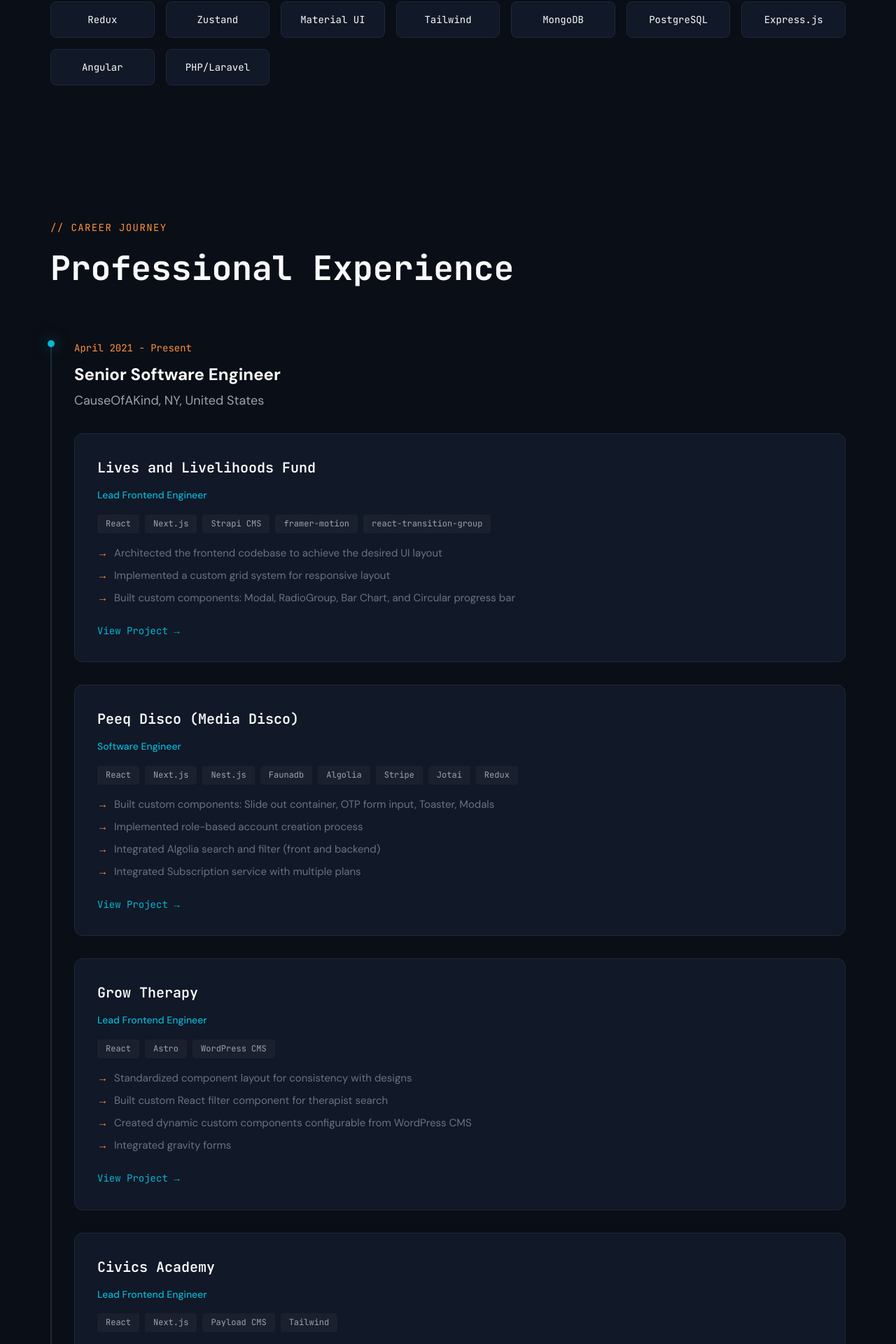
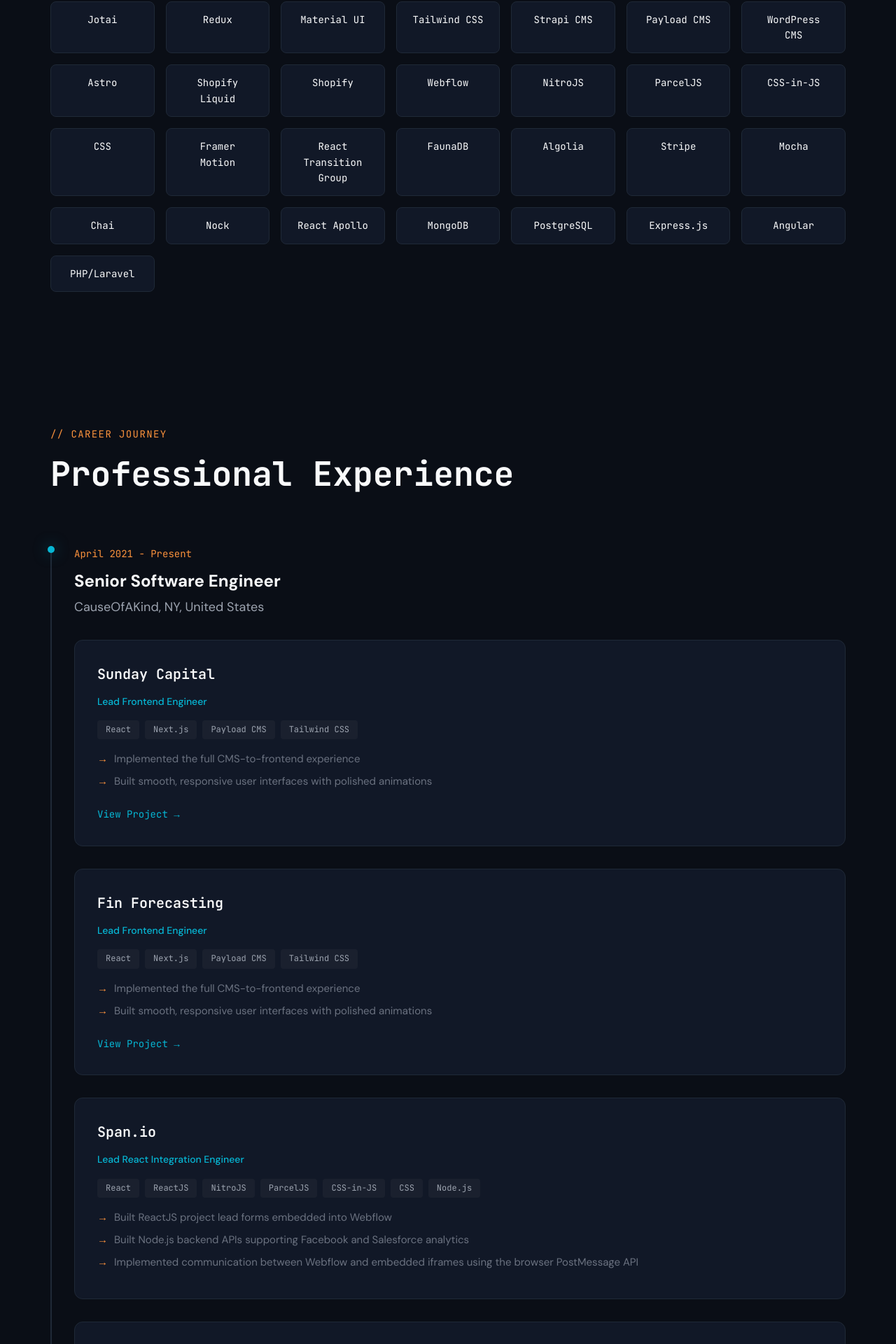
Before and after one commit to rkterungwa16/terk-portfolio, a React (Vite) app: page / in a window 1280 px wide. Shown: the part 1134-3054 px from the top of the page at 70% size. Built offline with nearby package versions, Linux system fonts and the light colour scheme.

Commit message:
update the latest experiences and skills

```diff
--- a/src/Portfolio.tsx
+++ b/src/Portfolio.tsx
@@ -21,6 +21,7 @@
   }, []);
 
   const skills = [
+    'React',
     'React.js',
     'Next.js',
     'Node.js',
@@ -29,9 +30,28 @@
     'JavaScript',
     'Jotai',
     'Redux',
-    'Zustand',
     'Material UI',
-    'Tailwind',
+    'Tailwind CSS',
+    'Strapi CMS',
+    'Payload CMS',
+    'WordPress CMS',
+    'Astro',
+    'Shopify Liquid',
+    'Shopify',
+    'Webflow',
+    'NitroJS',
+    'ParcelJS',
+    'CSS-in-JS',
+    'CSS',
+    'Framer Motion',
+    'React Transition Group',
+    'FaunaDB',
+    'Algolia',
+    'Stripe',
+    'Mocha',
+    'Chai',
+    'Nock',
+    'React Apollo',
     'MongoDB',
     'PostgreSQL',
     'Express.js',
@@ -46,20 +66,84 @@
       company: 'CauseOfAKind, NY, United States',
       projects: [
         {
+          name: 'Sunday Capital',
+          role: 'Lead Frontend Engineer',
+          tech: ['React', 'Next.js', 'Payload CMS', 'Tailwind CSS'],
+          url: 'https://www.sundaycap.com/',
+          highlights: [
+            'Implemented the full CMS-to-frontend experience',
+            'Built smooth, responsive user interfaces with polished animations',
+          ],
+        },
+        {
+          name: 'Fin Forecasting',
+          role: 'Lead Frontend Engineer',
+          tech: ['React', 'Next.js', 'Payload CMS', 'Tailwind CSS'],
+          url: 'https://www.finforecasting.com/',
+          highlights: [
+            'Implemented the full CMS-to-frontend experience',
+            'Built smooth, responsive user interfaces with polished animations',
+          ],
+        },
+        {
+          name: 'Span.io',
+          role: 'Lead React Integration Engineer',
+          tech: [
+            'React',
+            'ReactJS',
+            'NitroJS',
+            'ParcelJS',
+            'CSS-in-JS',
+            'CSS',
+            'Node.js',
+          ],
+          urls: [
+            'https://span-website.webflow.io/get-started',
+            'https://span-website.webflow.io/calculator',
+          ],
+          highlights: [
+            'Built ReactJS project lead forms embedded into Webflow',
+            'Built Node.js backend APIs supporting Facebook and Salesforce analytics',
+            'Implemented communication between Webflow and embedded iframes using the browser PostMessage API',
+          ],
+        },
+        {
+          name: 'Hudson Grace',
+          role: 'Lead Shopify Engineer',
+          tech: ['Shopify Liquid', 'JavaScript', 'CSS', 'Shopify'],
+          url: 'https://hudsongracesf.com/',
+          highlights: [
+            'Implemented custom product filtering functionality',
+            'Implemented a customized gift card flow allowing customers to schedule delivery',
+            'Developed and maintained Shopify storefront functionality using Liquid and JavaScript',
+          ],
+        },
+        {
+          name: 'Civics Academy',
+          role: 'Lead Frontend Engineer',
+          tech: ['React', 'Next.js', 'Payload CMS', 'Tailwind CSS'],
+          url: 'https://civics-academy.vercel.app/',
+          highlights: [
+            'Implemented custom carousel components',
+            'Built reusable frontend components using React and Next.js',
+          ],
+        },
+        {
           name: 'Lives and Livelihoods Fund',
           role: 'Lead Frontend Engineer',
           tech: [
             'React',
             'Next.js',
             'Strapi CMS',
-            'framer-motion',
-            'react-transition-group',
+            'Framer Motion',
+            'React Transition Group',
           ],
           url: 'https://www.livesandlivelihoodsfund.org/en',
           highlights: [
             'Architected the frontend codebase to achieve the desired UI layout',
-            'Implemented a custom grid system for responsive layout',
-            'Built custom components: Modal, RadioGroup, Bar Chart, and Circular progress bar',
+            'Implemented a custom grid system for responsive layouts',
+            'Implemented the landing page',
+            'Built custom Modal, RadioGroup, Bar Chart, and Circular Progress Bar components',
           ],
         },
         {
@@ -69,7 +153,8 @@
             'React',
             'Next.js',
             'Nest.js',
-            'Faunadb',
+            'FaunaDB',
+            'React Transition Group',
             'Algolia',
             'Stripe',
             'Jotai',
@@ -77,10 +162,10 @@
           ],
           url: 'https://beta.peeqdisco.com',
           highlights: [
-            'Built custom components: Slide out container, OTP form input, Toaster, Modals',
-            'Implemented role-based account creation process',
-            'Integrated Algolia search and filter (front and backend)',
-            'Integrated Subscription service with multiple plans',
+            'Built custom Slide Out Container, OTP Form Input, Toaster, Modal, and animation wrapper components',
+            'Implemented role-based account creation',
+            'Integrated Algolia search and filtering across the frontend and backend',
+            'Integrated subscription services supporting multiple plans across the frontend and backend',
           ],
         },
         {
@@ -89,18 +174,11 @@
           tech: ['React', 'Astro', 'WordPress CMS'],
           url: 'https://growtherapy.com/',
           highlights: [
-            'Standardized component layout for consistency with designs',
-            'Built custom React filter component for therapist search',
-            'Created dynamic custom components configurable from WordPress CMS',
-            'Integrated gravity forms',
+            'Standardized component layouts across pages to maintain consistency with designs',
+            'Built a custom React filter component for therapist discovery',
+            'Built dynamic custom components configurable through WordPress CMS',
+            'Integrated Gravity Forms',
           ],
-        },
-        {
-          name: 'Civics Academy',
-          role: 'Lead Frontend Engineer',
-          tech: ['React', 'Next.js', 'Payload CMS', 'Tailwind'],
-          url: 'https://civics-academy.vercel.app/',
-          highlights: ['Implemented different custom carousel components'],
         },
       ],
     },
@@ -122,10 +200,10 @@
           ],
           url: 'https://github.com/iamvane/nabiui_next',
           highlights: [
-            'Implemented frontend to schedule trials for students',
-            'Built feature for students to request lessons',
-            'Implemented lesson rescheduling in calendar',
-            'Created feature to rate instructors',
+            'Implemented frontend functionality for scheduling student trials',
+            'Built functionality for students to request lessons',
+            'Implemented lesson rescheduling through a calendar interface',
+            'Implemented instructor rating functionality',
           ],
         },
       ],
@@ -141,8 +219,9 @@
           tech: ['Node.js', 'Mocha', 'Chai', 'Quickteller SVA API', 'Nock'],
           url: 'https://github.com/rkterungwa16/quickteller-sva-node',
           highlights: [
-            'Built a library in Node.js to consume required APIs',
-            'Enabled features like buying Airtime for users',
+            'Built a Node.js library for consuming the required Quickteller SVA APIs',
+            'Integrated the APIs to support features such as airtime purchases',
+            'Used Mocha, Chai, and Nock for testing API integrations',
           ],
         },
         {
@@ -151,15 +230,18 @@
           tech: ['TypeScript', 'Node.js'],
           url: 'https://github.com/rkterungwa16/wakanow-node',
           highlights: [
-            'Built a library in TypeScript to consume flight booking APIs',
-            'Successfully integrated the library to enable customer flight booking',
+            'Built a TypeScript library for consuming the APIs required for flight booking',
+            'Integrated the library into the platform to enable customers to book flights',
           ],
         },
         {
           name: 'Admin Dashboard',
-          role: 'Lead Engineer Frontend',
-          tech: ['React', 'React-Apollo'],
-          highlights: ['Created admin dashboard for merchant management'],
+          role: 'Lead Frontend Engineer',
+          tech: ['React', 'React Apollo'],
+          highlights: [
+            'Built an internal admin dashboard for managing merchants',
+            'Implemented the frontend using React and React Apollo',
+          ],
         },
       ],
     },
@@ -168,7 +250,7 @@
   const personalProjects = [
     {
       name: 'Nenge',
-      tech: ["React", "Node.js", "Express.js", "Mongodb", "TypeScript", "CSS"],
+      tech: ['React', 'Node.js', 'Express.js', 'Mongodb', 'TypeScript', 'CSS'],
       url: 'https://terk-nenge-foto.vercel.app/',
       description: 'Platform to connect with the best photographers',
     },
```
